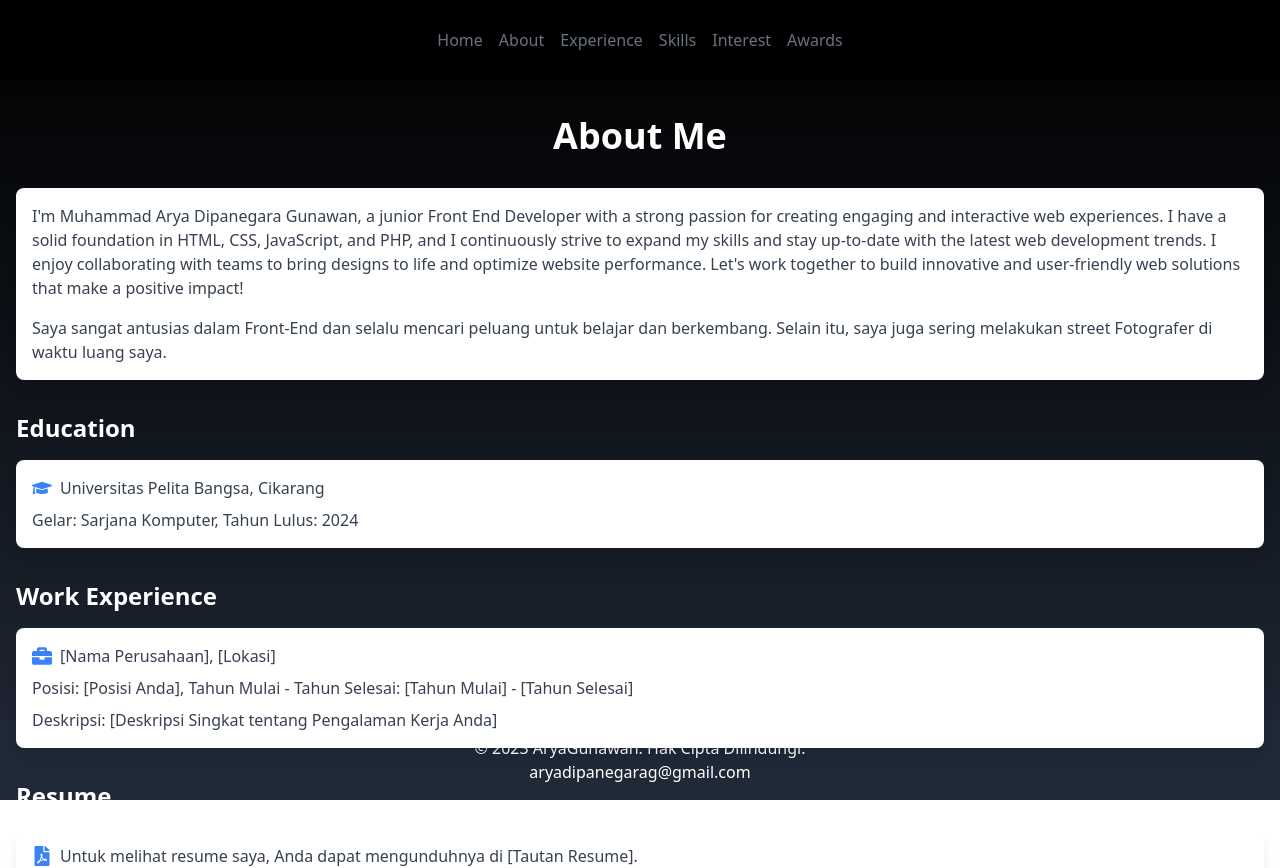
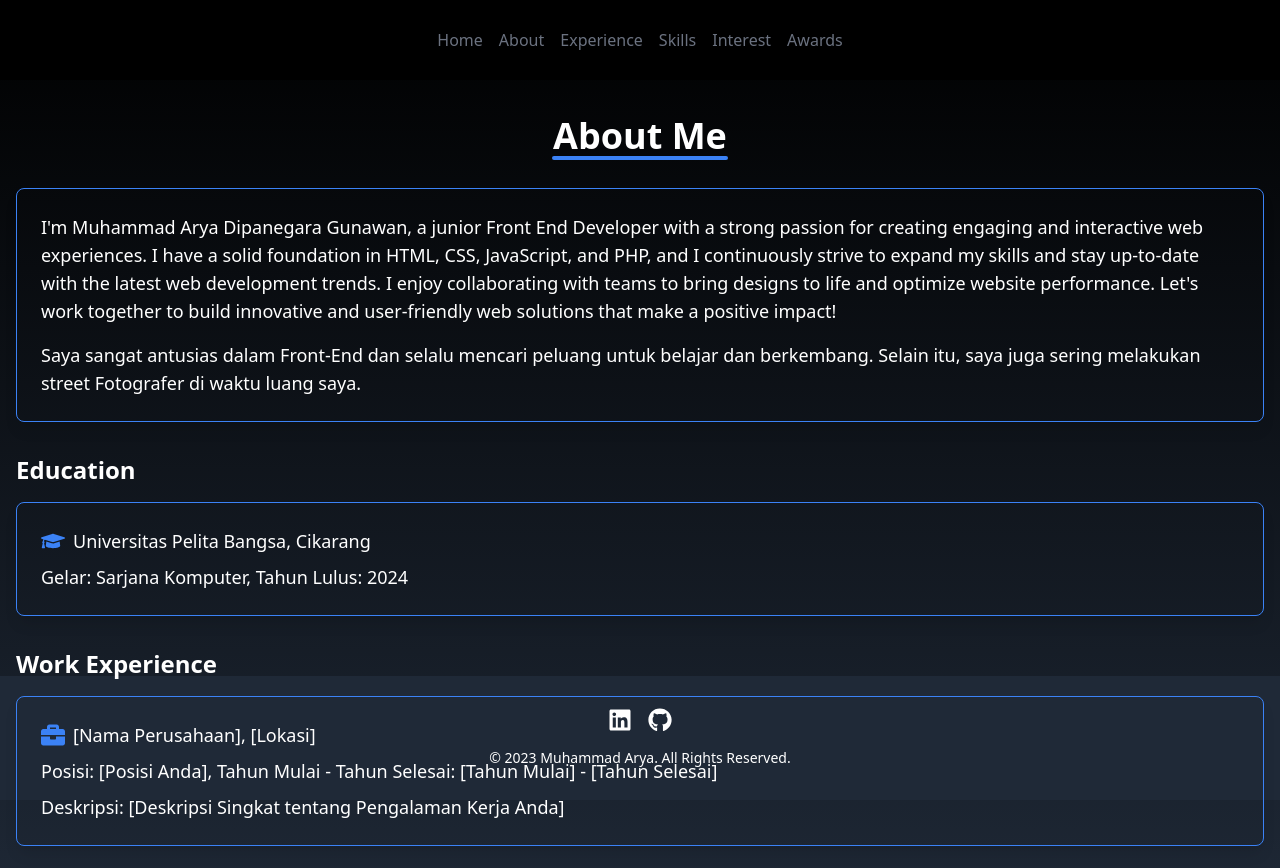
Before and after one commit to aryadipanegara/Assignment3_Hacktiv8, a React (Create React App) app: page /About in a window 1280 px wide. Shown: the top 868 px of the page. Built offline with nearby package versions, Linux system fonts and the light colour scheme.

Commit message:
update style

```diff
--- a/src/components/About.jsx
+++ b/src/components/About.jsx
@@ -3,90 +3,120 @@ import { motion } from "framer-motion";
 import { FaGraduationCap, FaBriefcase, FaFilePdf } from "react-icons/fa";
 
 const About = () => {
+  const containerAnimation = {
+    initial: { opacity: 0 },
+    animate: { opacity: 1, transition: { duration: 0.5 } },
+  };
+
+  const sectionAnimation = {
+    initial: { opacity: 0, y: 10 },
+    animate: { opacity: 1, y: 0, transition: { duration: 0.5 } },
+  };
+
   return (
     <div className="bg-gradient-to-b from-black to-gray-800 min-h-screen">
       <div style={{ position: "relative", zIndex: 1, top: 100 }}>
         <div className="container mx-auto p-4">
-          <h1 className="text-4xl font-semibold text-center mb-8 text-white">
+          <motion.h1
+            className="text-4xl font-semibold text-center mb-8 text-white relative"
+            variants={containerAnimation}
+            initial="initial"
+            animate="animate"
+          >
             About Me
-          </h1>
+            <div className="h-1 w-44 bg-blue-500 absolute left-1/2 transform -translate-x-1/2 rounded" />
+          </motion.h1>
           <motion.div
-            initial={{ opacity: 0, y: 10 }}
-            animate={{ opacity: 1, y: 0 }}
-            transition={{ duration: 0.5 }}
-            className="bg-white p-4 rounded-lg shadow-lg mb-8"
+            variants={containerAnimation}
+            initial="initial"
+            animate="animate"
           >
-            <p className="text-gray-700">
-              I'm Muhammad Arya Dipanegara Gunawan, a junior Front End Developer
-              with a strong passion for creating engaging and interactive web
-              experiences. I have a solid foundation in HTML, CSS, JavaScript,
-              and PHP, and I continuously strive to expand my skills and stay
-              up-to-date with the latest web development trends. I enjoy
-              collaborating with teams to bring designs to life and optimize
-              website performance. Let's work together to build innovative and
-              user-friendly web solutions that make a positive impact!
+            <motion.div
+              variants={sectionAnimation}
+              className="bg-opacity-50 p-6 rounded-lg shadow-lg mb-8 border border-blue-500"
+            >
+              <p className="text-white text-lg">
+                I'm Muhammad Arya Dipanegara Gunawan, a junior Front End
+                Developer with a strong passion for creating engaging and
+                interactive web experiences. I have a solid foundation in HTML,
+                CSS, JavaScript, and PHP, and I continuously strive to expand my
+                skills and stay up-to-date with the latest web development
+                trends. I enjoy collaborating with teams to bring designs to
+                life and optimize website performance. Let's work together to
+                build innovative and user-friendly web solutions that make a
+                positive impact!
               </p>
-            <p className="text-gray-700 mt-4">
+              <p className="text-white mt-4 text-lg">
                 Saya sangat antusias dalam Front-End dan selalu mencari peluang
                 untuk belajar dan berkembang. Selain itu, saya juga sering
                 melakukan street Fotografer di waktu luang saya.
               </p>
             </motion.div>
 
-          <h2 className="text-2xl font-semibold mb-4 text-white">Education</h2>
+            <motion.h2
+              className="text-2xl font-semibold mb-4 text-white"
+              variants={sectionAnimation}
+            >
+              Education
+            </motion.h2>
             <motion.div
-            initial={{ opacity: 0, y: 10 }}
-            animate={{ opacity: 1, y: 0 }}
-            transition={{ duration: 0.5 }}
-            className="bg-white p-4 rounded-lg shadow-lg mb-8"
+              variants={sectionAnimation}
+              className="bg-opacity-50 p-6 rounded-lg shadow-lg mb-8 border border-blue-500"
             >
               <div className="flex items-center">
-              <FaGraduationCap className="text-xl text-blue-500 mr-2" />
-              <p className="text-gray-700">
+                <FaGraduationCap className="text-2xl text-blue-500 mr-2" />
+                <p className="text-white text-lg">
                   Universitas Pelita Bangsa, Cikarang
                 </p>
               </div>
-            <p className="text-gray-700 mt-2">
+              <p className="text-white mt-2 text-lg">
                 Gelar: Sarjana Komputer, Tahun Lulus: 2024
               </p>
             </motion.div>
 
-          <h2 className="text-2xl font-semibold mb-4 text-white">
+            <motion.h2
+              className="text-2xl font-semibold mb-4 text-white"
+              variants={sectionAnimation}
+            >
               Work Experience
-          </h2>
+            </motion.h2>
             <motion.div
-            initial={{ opacity: 0, y: 10 }}
-            animate={{ opacity: 1, y: 0 }}
-            transition={{ duration: 0.5 }}
-            className="bg-white p-4 rounded-lg shadow-lg mb-8"
+              variants={sectionAnimation}
+              className="bg-opacity-50 p-6 rounded-lg shadow-lg mb-8 border border-blue-500"
             >
               <div className="flex items-center">
-              <FaBriefcase className="text-xl text-blue-500 mr-2" />
-              <p className="text-gray-700">[Nama Perusahaan], [Lokasi]</p>
+                <FaBriefcase className="text-2xl text-blue-500 mr-2" />
+                <p className="text-white text-lg">
+                  [Nama Perusahaan], [Lokasi]
+                </p>
               </div>
-            <p className="text-gray-700 mt-2">
-              Posisi: [Posisi Anda], Tahun Mulai - Tahun Selesai: [Tahun Mulai]
-              - [Tahun Selesai]
+              <p className="text-white mt-2 text-lg">
+                Posisi: [Posisi Anda], Tahun Mulai - Tahun Selesai: [Tahun
+                Mulai] - [Tahun Selesai]
               </p>
-            <p className="text-gray-700 mt-2">
+              <p className="text-white mt-2 text-lg">
                 Deskripsi: [Deskripsi Singkat tentang Pengalaman Kerja Anda]
               </p>
             </motion.div>
 
-          <h2 className="text-2xl font-semibold mb-4 text-white">Resume</h2>
+            <motion.h2
+              className="text-2xl font-semibold mb-4 text-white"
+              variants={sectionAnimation}
+            >
+              Resume
+            </motion.h2>
             <motion.div
-            initial={{ opacity: 0, y: 10 }}
-            animate={{ opacity: 1, y: 0 }}
-            transition={{ duration: 0.5 }}
-            className="bg-white p-4 rounded-lg shadow-lg"
+              variants={sectionAnimation}
+              className="bg-opacity-50 p-6 rounded-lg shadow-lg border border-blue-500"
             >
               <div className="flex items-center">
-              <FaFilePdf className="text-xl text-blue-500 mr-2" />
-              <p className="text-gray-700">
+                <FaFilePdf className="text-2xl text-blue-500 mr-2" />
+                <p className="text-white text-lg">
                   Untuk melihat resume saya, Anda dapat mengunduhnya di [Tautan
                   Resume].
                 </p>
               </div>
+            </motion.div>
           </motion.div>
         </div>
       </div>
--- a/src/components/Footer.jsx
+++ b/src/components/Footer.jsx
@@ -1,13 +1,27 @@
 import React from "react";
+import { FaFacebook, FaTwitter, FaLinkedin, FaGithub } from "react-icons/fa";
 
 const Footer = () => {
   return (
-    <footer className="bg-gray-800 py-4 text-white text-center fixed bottom-0 left-0 w-full">
-      <div className="container mx-auto">
-        <p>
-          &copy; {new Date().getFullYear()} AryaGunawan. Hak Cipta Dilindungi.
+    <footer className="bg-gray-800 text-white py-8 fixed bottom-0 w-full">
+      <div className="container mx-auto flex flex-col items-center">
+        <div className="flex space-x-4 mb-4">
+          <a
+            href="#"
+            className="text-2xl hover:text-blue-500 transition duration-300"
+          >
+            <FaLinkedin />
+          </a>
+          <a
+            href="#"
+            className="text-2xl hover:text-blue-500 transition duration-300"
+          >
+            <FaGithub />
+          </a>
+        </div>
+        <p className="text-sm">
+          © {new Date().getFullYear()} Muhammad Arya. All Rights Reserved.
         </p>
-        <p>aryadipanegarag@gmail.com</p>
       </div>
     </footer>
   );
--- a/src/components/Home.jsx
+++ b/src/components/Home.jsx
@@ -1,33 +1,93 @@
 import React from "react";
 import HeroImage from "../assets/HeroImage.png";
 import { FaHtml5, FaCss3, FaJsSquare, FaReact } from "react-icons/fa";
+import { motion } from "framer-motion";
 
 const Home = () => {
+  const heroImageAnimation = {
+    initial: { opacity: 0, scale: 0 },
+    animate: { opacity: 1, scale: 1, transition: { duration: 1 } },
+  };
+
+  const titleAnimation = {
+    initial: { opacity: 0, y: -20 },
+    animate: { opacity: 1, y: 0, transition: { duration: 1 } },
+  };
+
+  const descriptionAnimation = {
+    initial: { opacity: 0, x: -20 },
+    animate: { opacity: 1, x: 0, transition: { duration: 1, delay: 0.2 } },
+  };
+
+  const iconAnimation = {
+    initial: { opacity: 0, x: 20 },
+    animate: { opacity: 1, x: 0, transition: { duration: 1, delay: 0.4 } },
+  };
+
   return (
     <div className="bg-gradient-to-b from-black to-gray-800 min-h-screen text-white flex items-center justify-center py-16">
       <div className="container mx-auto px-4 relative">
         <div className="grid grid-cols-1 md:grid-cols-2 gap-8 items-center">
-          <div className="flex justify-center md:justify-start">
+          <motion.div
+            className="flex justify-center md:justify-start"
+            variants={heroImageAnimation}
+            initial="initial"
+            animate="animate"
+          >
             <img
               src={HeroImage}
               alt="My Profile"
               className="rounded-full w-48 h-48 mx-auto md:w-64 md:h-64 object-cover shadow-lg"
             />
-          </div>
+          </motion.div>
           <div className="text-center md:text-left relative">
-            <h1 className="text-5xl font-extrabold mb-4">
+            <motion.h1
+              className="text-5xl font-extrabold mb-4 text-blue-500" // Ubah warna teks judul
+              variants={titleAnimation}
+              initial="initial"
+              animate="animate"
+            >
               <span className="typing-animation">Hi, I'm Arya</span>
-            </h1>
-            <p className="text-xl mb-6">
+            </motion.h1>
+            <motion.p
+              className="text-xl mb-6"
+              variants={descriptionAnimation}
+              initial="initial"
+              animate="animate"
+            >
               A Junior Front-End Developer with a passion for creating
               <span className="text-blue-500"> interactive</span> and
               <span className="text-blue-500"> user-friendly</span> websites.
-            </p>
+            </motion.p>
             <div className="flex justify-center md:justify-start space-x-4">
-              <FaHtml5 className="text-3xl text-orange-500" />
-              <FaCss3 className="text-3xl text-blue-500" />
-              <FaJsSquare className="text-3xl text-yellow-500" />
-              <FaReact className="text-3xl text-blue-300" />
+              <motion.div
+                variants={iconAnimation}
+                initial="initial"
+                animate="animate"
+              >
+                <FaHtml5 className="text-3xl text-orange-500" />
+              </motion.div>
+              <motion.div
+                variants={iconAnimation}
+                initial="initial"
+                animate="animate"
+              >
+                <FaCss3 className="text-3xl text-blue-500" />
+              </motion.div>
+              <motion.div
+                variants={iconAnimation}
+                initial="initial"
+                animate="animate"
+              >
+                <FaJsSquare className="text-3xl text-yellow-500" />
+              </motion.div>
+              <motion.div
+                variants={iconAnimation}
+                initial="initial"
+                animate="animate"
+              >
+                <FaReact className="text-3xl text-blue-300" />
+              </motion.div>
             </div>
           </div>
         </div>
--- a/src/components/Skills.jsx
+++ b/src/components/Skills.jsx
@@ -1,43 +1,136 @@
-import React from "react";
+import React, { Component } from "react";
 import { motion } from "framer-motion";
-import {
-  FaHtml5,
-  FaCss3,
-  FaJsSquare,
-  FaPhp,
-  FaPython,
-  FaJava,
-} from "react-icons/fa";
 
 const skills = [
-  { name: "HTML", icon: <FaHtml5 size={64} /> },
-  { name: "CSS", icon: <FaCss3 size={64} /> },
-  { name: "JavaScript", icon: <FaJsSquare size={64} /> },
-  { name: "PHP", icon: <FaPhp size={64} /> },
-  { name: "Python", icon: <FaPython size={64} /> },
-  { name: "Java", icon: <FaJava size={64} /> },
+  {
+    id: 1,
+    name: "HTML",
+    imageUrl: "https://cdn-icons-png.flaticon.com/512/1051/1051277.png",
+    status: "Advanced",
+  },
+  {
+    id: 2,
+    name: "CSS",
+    imageUrl: "https://cdn-icons-png.flaticon.com/512/732/732190.png",
+    status: "Advanced",
+  },
+  {
+    id: 3,
+    name: "PHP",
+    imageUrl:
+      "https://cdn.iconscout.com/icon/free/png-256/free-php-2038871-1720084.png",
+    status: "Advanced",
+  },
+  {
+    id: 4,
+    name: "JavaScript",
+    imageUrl:
+      "https://cdn.icon-icons.com/icons2/2415/PNG/512/javascript_original_logo_icon_146455.png",
+    status: "Advance",
+  },
+  {
+    id: 5,
+    name: "Codeigniter",
+    imageUrl:
+      "https://cdn-peanutsquare.b-cdn.net/wp-content/uploads/2022/11/codeigniter-logo.png",
+    status: "Intermediate",
+  },
+  {
+    id: 6,
+    name: "NodeJS",
+    imageUrl:
+      "https://cdn.iconscout.com/icon/free/png-256/free-node-js-1174925.png",
+    status: "Beginner",
+  },
+  {
+    id: 7,
+    name: "Tailwind",
+    imageUrl:
+      "https://upload.wikimedia.org/wikipedia/commons/d/d5/Tailwind_CSS_Logo.svg",
+    status: "Advance",
+  },
+  {
+    id: 8,
+    name: "Bootstrap",
+    imageUrl:
+      "https://getbootstrap.com/docs/5.2/assets/brand/bootstrap-logo-shadow.png",
+    status: "Intermediate",
+  },
+  {
+    id: 9,
+    name: "ReactJS",
+    imageUrl:
+      "https://cdn4.iconfinder.com/data/icons/logos-3/600/React.js_logo-512.png",
+    status: "Beginner",
+  },
 ];
 
-const Skills = () => {
+class Skills extends Component {
+  constructor(props) {
+    super(props);
+    this.state = {
+      activeTab: 1,
+    };
+  }
+
+  handleTabChange = (tabNumber) => {
+    this.setState({ activeTab: tabNumber });
+  };
+
+  render() {
+    const { activeTab } = this.state;
+
     return (
       <div className="bg-gradient-to-b from-black to-gray-800 min-h-screen">
-      <div className="" style={{ position: "relative", zIndex: 1, top: 100 }}>
-        <div className="container mx-auto">
+        <div style={{ position: "relative", zIndex: 1, top: 100 }}>
+          <div className="container mx-auto p-4">
             <h1 className="text-4xl font-semibold text-center mb-8 text-white">
               Skills
             </h1>
-          <div className="grid grid-cols-1 md:grid-cols-3 lg:grid-cols-4 gap-4">
-            {skills.map((skill, index) => (
+            <ul className="flex flex-wrap text-sm font-medium text-center text-blue-500 dark:text-blue-400 mb-5">
+              <li className="mr-2">
+                <button
+                  className={`inline-block px-4 py-3 rounded-lg hover:text-white ${
+                    activeTab === 1
+                      ? "text-blue-500 bg-blue-500 bg-opacity-10"
+                      : ""
+                  }`}
+                  onClick={() => this.handleTabChange(1)}
+                >
+                  Tech Stack
+                </button>
+              </li>
+            </ul>
+            <div className="grid grid-cols-2 gap-4 pb-32 md:grid-cols-3 md:gap-8 xl:grid-cols-4 xl:gap-10 2xl:gap-12">
+              {skills.map((item) => (
                 <motion.div
-                key={index}
-                initial={{ opacity: 0 }}
-                animate={{ opacity: 1 }}
-                transition={{ duration: 0.5, delay: index * 0.1 }}
-                whileHover={{ scale: 1.1 }}
-                className="bg-white p-4 rounded-lg shadow-lg text-center"
+                  key={item.id}
+                  initial={{ opacity: 0, y: 10 }}
+                  animate={{ opacity: 1, y: 0 }}
+                  transition={{ duration: 0.5 }}
+                  className="item-tech flex cursor-pointer items-center gap-2 rounded border border-blue-500 px-2 py-2 hover:bg-blue-200 hover:bg-opacity-10 md:gap-3 lg:px-3"
                 >
-                {skill.icon}
-                <p className="mt-4 text-lg font-semibold">{skill.name}</p>
+                  <div className="flex h-12 w-12 items-center justify-center p-0 lg:h-16 lg:w-16 lg:p-2 zoom-in">
+                    <img
+                      alt={item.name}
+                      loading="lazy"
+                      width="32"
+                      height="32"
+                      decoding="async"
+                      data-nimg="1"
+                      className="img-tech drop-shadow-xl transition-all duration-300 h-[65%] w-[65%] lg:h-[85%] lg:w-[85%]"
+                      src={item.imageUrl}
+                      style={{ color: "transparent" }}
+                    />
+                  </div>
+                  <div className="flex items-center text-sm md:text-base lg:text-lg text-white">
+                    <div className="tech font-medium text-secondary transition-all duration-300 translate-y-0">
+                      {item.name}
+                    </div>
+                    <div className="status-tech opacity-0 absolute mt-5 text-[10px] text-blue-500 transition-all duration-300 md:text-xs lg:text-sm">
+                      {item.status}
+                    </div>
+                  </div>
                 </motion.div>
               ))}
             </div>
@@ -45,6 +138,7 @@ const Skills = () => {
         </div>
       </div>
     );
-};
+  }
+}
 
 export default Skills;
--- a/src/router/AppRouter.js
+++ b/src/router/AppRouter.js
@@ -7,7 +7,7 @@ import Experience from "../components/Experience";
 import Skills from "../components/Skills";
 import Interest from "../components/Interest";
 import Awards from "../components/Awards";
-import Footer from "../components/Footer"; // Import komponen Footer
+import Footer from "../components/Footer";
 
 function AppRouter() {
   return (
```
Also changed, not shown: src/components/Awards.jsx (+8 -6 lines), src/components/Experience.jsx (+3 -4 lines), src/components/Interest.jsx (+7 -5 lines), src/components/NavBar.jsx (+66 -7 lines). Lines whose indentation alone changed are shown as unchanged.
